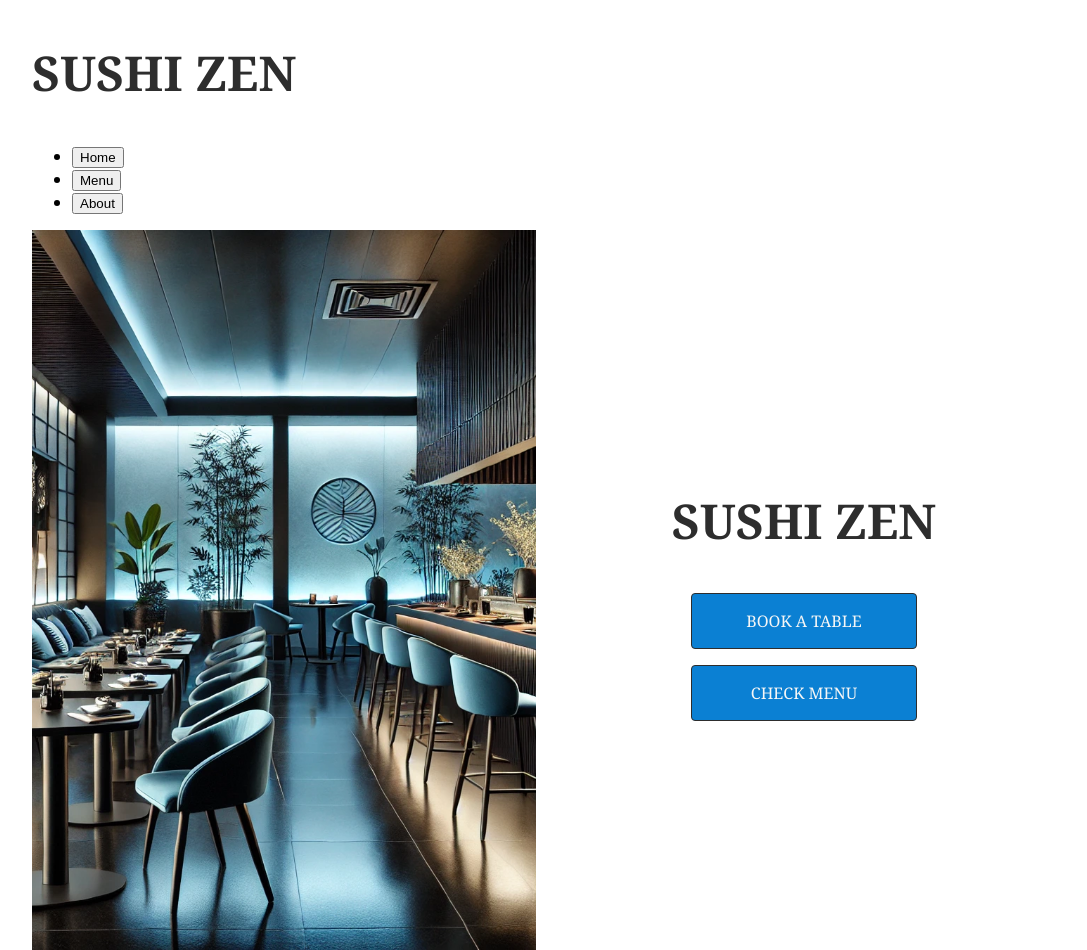
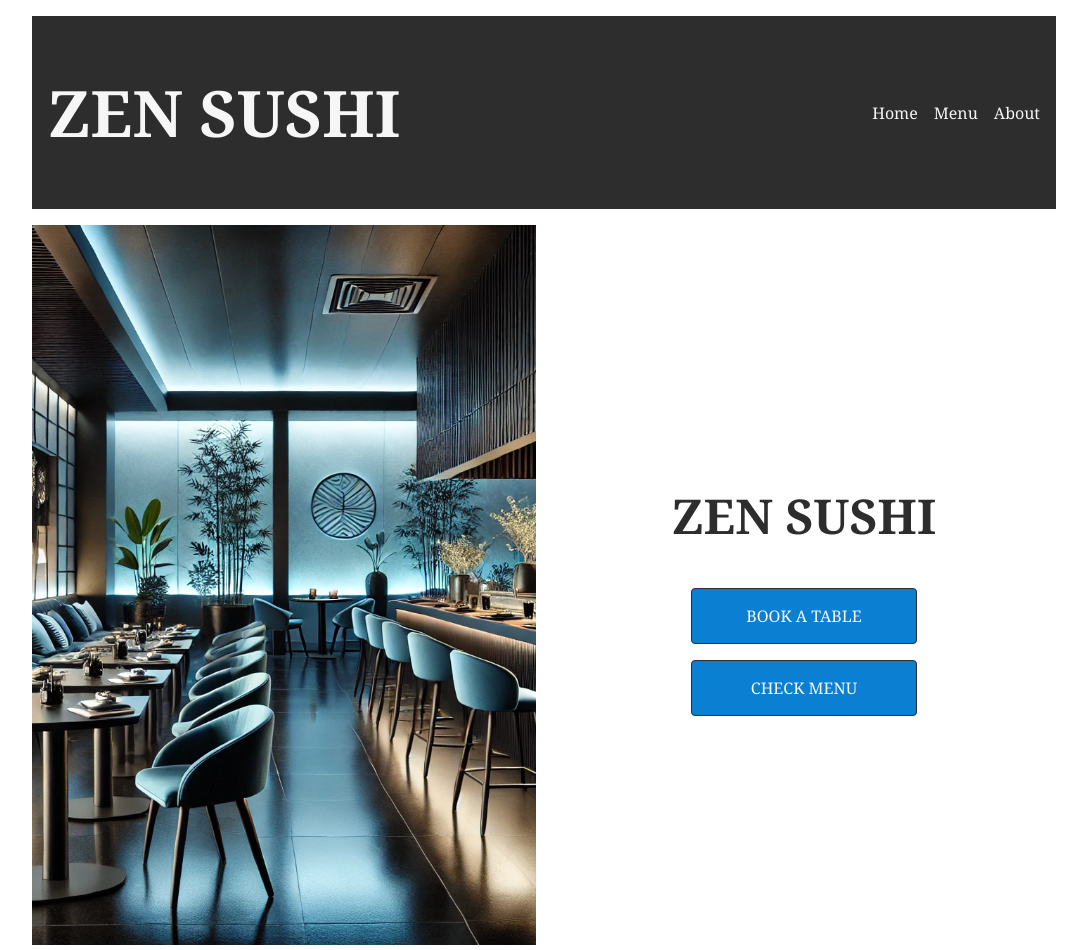
Before and after one commit to hansojuhan/js-projects-restaurant, a website built with webpack: page src/index.html in a window 1280 px wide. Shown: the whole page, without its empty margins (96-1183 px from the left). Built offline with nearby package versions, Linux system fonts and the light colour scheme.

Commit message:
Navbar loading + styles

```diff
--- a/src/index.html
+++ b/src/index.html
@@ -6,9 +6,8 @@
   <title>Restaurant</title>
 </head>
 <body>
-  <header>
+  <!-- <header>
 
-    <!-- Navbar -->
     <nav>
       <h1>SUSHI ZEN</h1>
 
@@ -19,7 +18,7 @@
       </ul>
     </nav>
 
-  </header>
+  </header> -->
 
   <div id="content">
 
--- a/src/index.js
+++ b/src/index.js
@@ -1,11 +1,51 @@
 import image1 from "./img/resto.webp";
 import './styles.css';
 
+function loadNavbar() {
+  const header = document.createElement('header');
+
+  const nav = document.createElement('nav');
+
+  const title = document.createElement('h1');
+  title.innerText = 'ZEN SUSHI';
+  title.id = 'title';
+  nav.append(title);
+
+  const menuList = document.createElement('ul');
+
+  // Home link
+  let homeMenuLink = document.createElement('li');
+  let homeMenulinkButton = document.createElement('a');
+  homeMenulinkButton.innerText = 'Home';
+  homeMenulinkButton.id = 'menu-link';
+  homeMenuLink.append(homeMenulinkButton);
+  menuList.append(homeMenuLink);
+
+  // Menu link
+  let menuMenuLink = document.createElement('li');
+  let menuMenulinkButton = document.createElement('a');
+  menuMenulinkButton.innerText = 'Menu';
+  menuMenulinkButton.id = 'menu-link';
+  menuMenuLink.append(menuMenulinkButton);
+  menuList.append(menuMenuLink);
+
+  // About link
+  let aboutMenuLink = document.createElement('li');
+  let aboutMenulinkButton = document.createElement('a');
+  aboutMenulinkButton.innerText = 'About';
+  aboutMenulinkButton.id = 'menu-link';
+  aboutMenuLink.append(aboutMenulinkButton);
+  menuList.append(aboutMenuLink);
+
+  nav.append(menuList);
+  header.append(nav);
+
+  // Insert into body, header, before content
+  body.insertBefore(header, content);
+}
+
 // Generates all the markup inside div#content
 function loadContent() {
-  // Find the parent div#content
-  const content = document.getElementById('content');
-
   // Container div for first section
   const firstSection = document.createElement('div');
   firstSection.classList.add('section-container');
@@ -24,7 +64,7 @@ function loadContent() {
   textContent.id = 'main-text';
 
   const h1 = document.createElement('h1');
-  h1.innerText = 'SUSHI ZEN';
+  h1.innerText = 'ZEN SUSHI';
   textContent.append(h1);
 
   const a = document.createElement('a');
@@ -46,4 +86,10 @@ function loadContent() {
   content.append(firstSection);
 }
 
+// Find the main body
+const body = document.querySelector('body');
+// Find the parent div#content
+const content = document.getElementById('content');
+
+loadNavbar();
 loadContent();
--- a/src/styles.css
+++ b/src/styles.css
@@ -1,10 +1,16 @@
 :root {
   font-family:Cambria, Cochin, Georgia, Times, 'Times New Roman', serif;
 
+  /* Color scheme */
   --primary: #0b80d3;
   --secondary: #9022f1;
   --light: #f6f6f6;
   --dark: #2d2d2d;
+
+  /* Remove selectable text */
+  -webkit-user-select: none;
+  -moz-user-select: none;
+  user-select: none;
 }
 
 body {
@@ -71,3 +77,41 @@ h1 {
   font-size: 3rem;
   color: var(--dark);
 }
+
+nav {
+  display: flex;
+  align-items: center;
+  justify-content:space-between;
+
+  margin: 1rem 0rem;
+  padding: 0rem 1rem;
+
+  background-color: var(--dark);
+}
+
+nav ul {
+  display: flex;
+  gap: 1rem;
+  list-style-type: none;
+}
+
+#menu-link {
+  color: var(--light);
+
+  /* Transform on hover */
+  transition: all 0.3s;
+  -webkit-transition: all 0.3s;
+  -moz-transition: all 0.3s;
+}
+
+#menu-link:hover {
+  color: var(--secondary);
+
+  cursor: pointer;
+}
+
+
+#title {
+  font-size: 4rem;
+  color: var(--light);
+}
```
